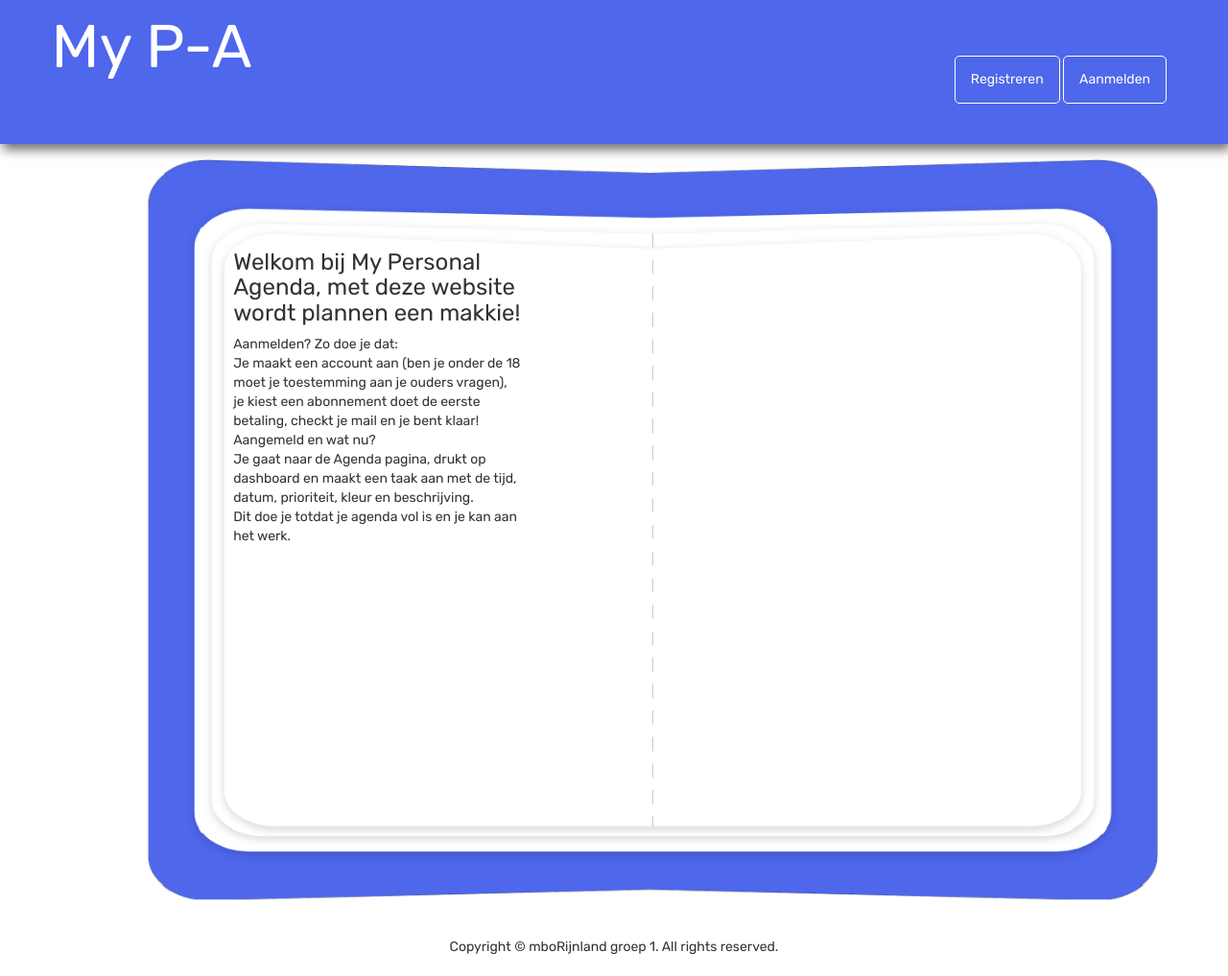
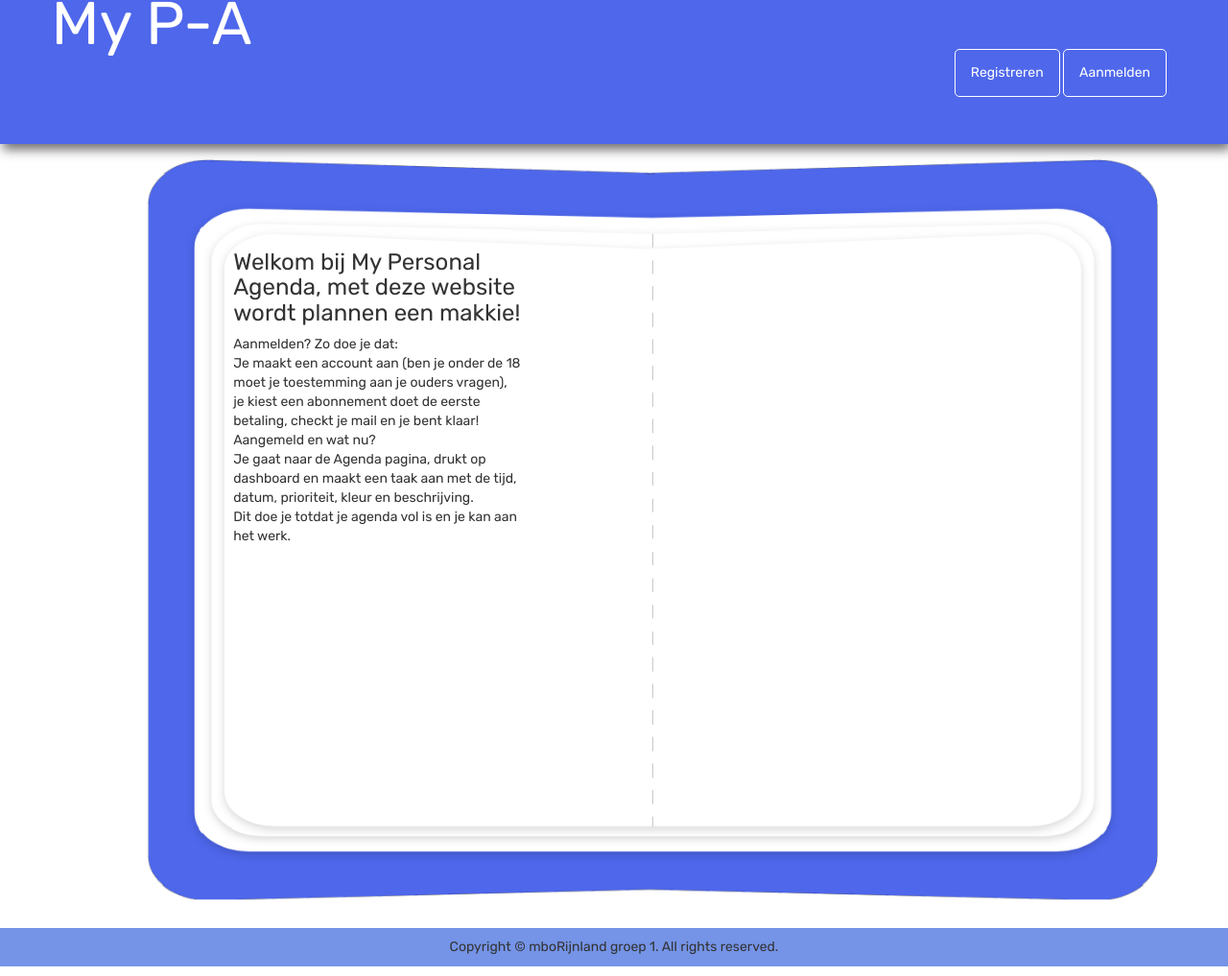
Before and after one commit to Ricyosma/My-P-A, a PHP site: page / in a window 1280 px wide. Shown: the whole page at 96% size. Run offline with PHP 8.4, Linux system fonts and the light colour scheme; some libraries are stand-ins or nearby versions.

Commit message:
update style

```diff
--- a/realisatie/css/header-footer.css
+++ b/realisatie/css/header-footer.css
@@ -7,10 +7,6 @@
      -webkit-box-sizing: border-box;
     -moz-box-sizing: border-box;
     box-sizing: border-box;
-}
-#header {
-    width: 100%;
-    /* height: 40px; */
 }
 nav {
     width: 100%;
@@ -35,19 +31,18 @@ nav ul li {
     color: #fff;
     font-size: 450%;
     text-decoration-line: none;
-
 }
 
 div#navbar-brand {
     width: 50%;
-    padding-top: 1.9%;
+    /* padding-top: 1.9%;  */
     padding-left: 3%;
     float: left;
 }
 
 #menu {
     overflow: hidden;
-    padding-top: 4.5%;
+    padding: 4% 0 4% 0;
     margin-right: 5%;
 }
 
@@ -116,12 +111,11 @@ li.dropdown {
     background-color: #7594E7;
     color: #000;
     text-align: center;
-    max-height: 50px;
+    max-height: 20px;
 }
 .footer p {
     width: 100%;
     text-align: center;
     padding: 10px;
-    max-height: 50px;
-
+    background-color: #7594E7;
 }
--- a/realisatie/css/style.css
+++ b/realisatie/css/style.css
@@ -13,12 +13,6 @@ html {
     overflow-y: scroll !important;
     scroll-behavior: smooth !important;
 }
-.content {
-    min-height: calc(100vh - 70px);
-}
-#agenda {
-    min-height: calc(110vh - 70px);
-}
 
 #hometext{
     max-width: 26%;
@@ -27,7 +21,19 @@ html {
     position: relative;
 }
 
-
+html, body {
+  height: 100%;
+}
+body {
+  display: flex;
+  flex-direction: column;
+}
+.content {
+  flex: 1 0 auto;
+}
+.footer {
+  flex-shrink: 0;
+}
 #homebook{
     max-height: 100%;
     margin: 15px;
--- a/realisatie/pages/userHeader.php
+++ b/realisatie/pages/userHeader.php
@@ -30,7 +30,9 @@
   </head>
   <body>
     <nav>
-      <div id="navbar-brand"><a class="navbar-brand" href="index.php?page=agenda">My P-A</a></div>
+      <div id="navbar-brand">
+        <a class="navbar-brand" href="index.php?page=agenda">My P-A</a>
+      </div>
         <div id="menu">
           <ul>
             <li>
```
